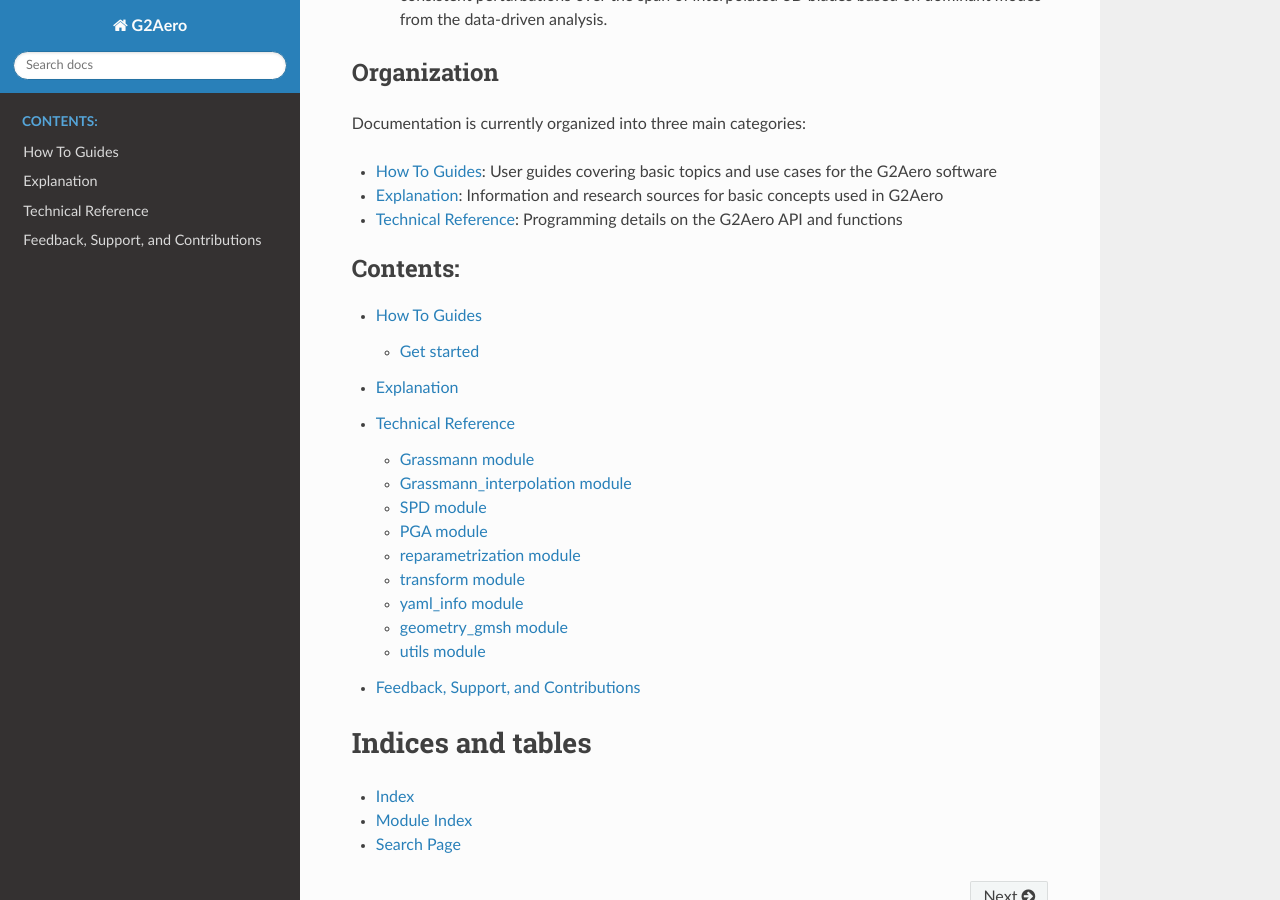
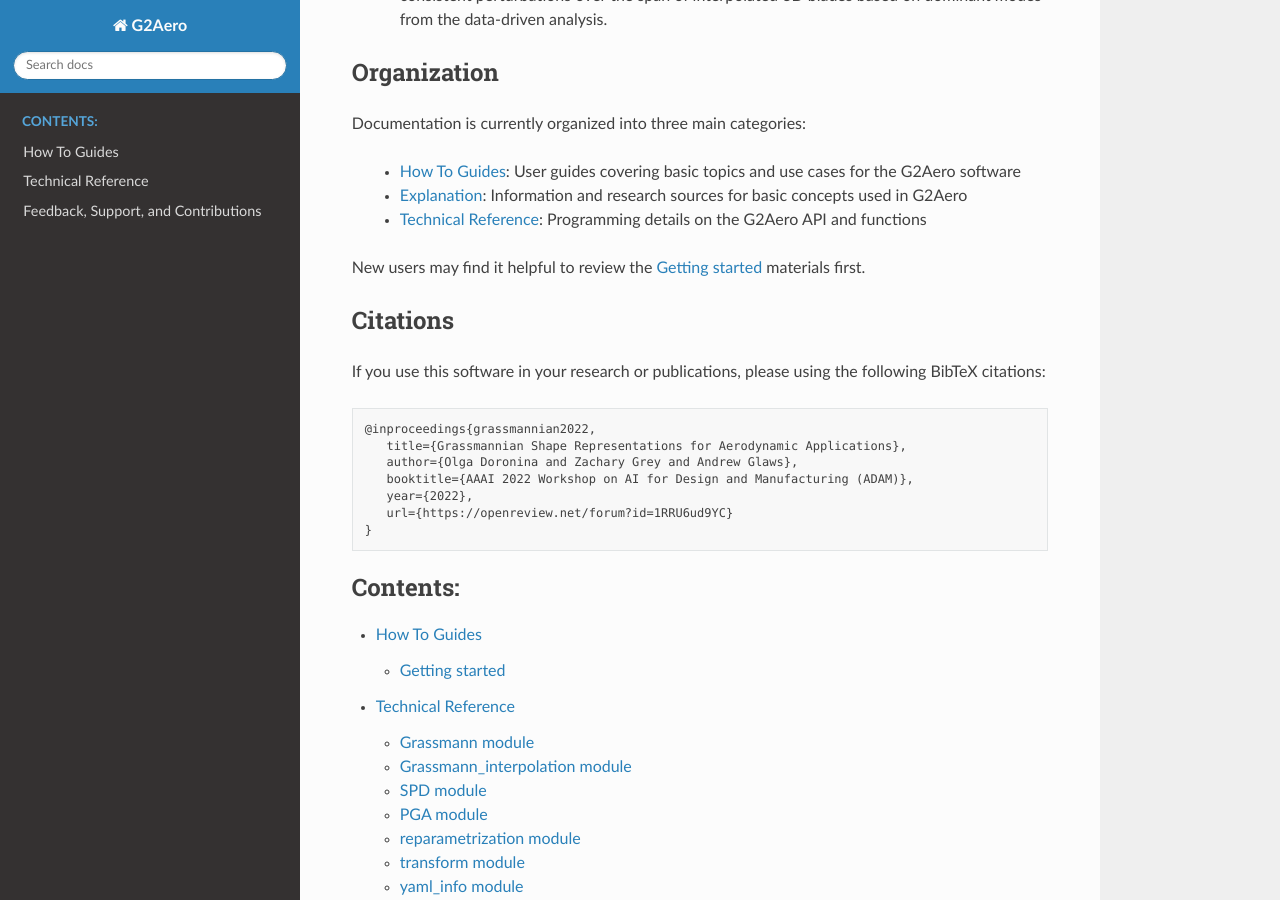
Before and after one commit to NREL/G2Aero, a Sphinx documentation site: the page built from docs/index.rst, in a window 1280 px wide and 900 px high, scrolled down 440 px. Built offline with Sphinx 7.4.7 and the Read the Docs theme 2.0.0, drawn with Linux system fonts in a browser that asks for light colours; pages that are not in the unit, such as notebooks, are missing from menus.

Commit message:
minor changes to doc

```diff
--- a/docs/conf.py
+++ b/docs/conf.py
@@ -30,8 +30,8 @@
 # Add any Sphinx extension module names here, as strings. They can be
 # extensions coming with Sphinx (named 'sphinx.ext.*') or your custom
 # ones.
-extensions = ['nbsphinx_link',
-              'nbsphinx', 'sphinx.ext.autodoc', 'sphinx.ext.coverage', 'sphinx.ext.napoleon', 'sphinx.ext.autosectionlabel']
+extensions = ['nbsphinx_link', 'nbsphinx',
+              'sphinx.ext.autodoc', 'sphinx.ext.coverage', 'sphinx.ext.napoleon', 'sphinx.ext.autosectionlabel']
 
 # Add any paths that contain templates here, relative to this directory.
 templates_path = ['_templates']
@@ -39,7 +39,7 @@
 # List of patterns, relative to source directory, that match files and
 # directories to ignore when looking for source files.
 # This pattern also affects html_static_path and html_extra_path.
-exclude_patterns = ['_build', 'Thumbs.db', '.DS_Store']
+exclude_patterns = ['_build', 'Thumbs.db', '.DS_Store', '.ipynb_checkpoints']
 
 html_js_files = [
     "require.min.js",  # Add to your _static
--- a/docs/how_to_guides/index.rst
+++ b/docs/how_to_guides/index.rst
@@ -4,6 +4,10 @@
    :maxdepth: 1
    :caption: Contents:
 
-   get_started
+   getting_started
+<<<<<<< Updated upstream
    files/0_Data-Driven_Domain
+=======
+   how_to_interpolate_blade
+>>>>>>> Stashed changes
    files/3_How_to_interpolate
--- a/docs/index.rst
+++ b/docs/index.rst
@@ -1,35 +1,46 @@
 Welcome to G2Aero's documentation!
 ==================================
 
- G2Aero is a flexible and practical tool for design and deformation of 2D airfoils and 3D blades using data-driven approaches.
- G2Aero utilizes the geometry of matrix manifolds -- specifically the Grassmannian -- to build a novel framework for representing physics-based separable deformations of shapes.
- G2Aero offers the flexibility to generate perturbations in a customizable way over any portion of the blade.
- The G2Aero framework utilizes data-driven methods based on a curated database of physically relevant airfoils.
- Specific tools include:
+G2Aero is a flexible and practical tool for design and deformation of 2D airfoils and 3D blades using data-driven approaches.
+G2Aero utilizes the geometry of matrix manifolds -- specifically the Grassmannian -- to build a novel framework for representing physics-based separable deformations of shapes.
+G2Aero offers the flexibility to generate perturbations in a customizable way over any portion of the blade.
+The G2Aero framework utilizes data-driven methods based on a curated database of physically relevant airfoils.
+Specific tools include:
 
- -  principal geodesic analysis over normal coordinate neighborhoods of matrix manifolds;
- -  a variety of data-regularized deformations to nominal 2D airfoil shapes;
- -  Riemannian interpolation connecting a sequence of airfoil cross-sections to build 3D blades from 2D data;
- -  consistent perturbations over the span of interpolated 3D blades based on dominant modes from the data-driven analysis.
+   -  principal geodesic analysis over normal coordinate neighborhoods of matrix manifolds;
+   -  a variety of data-regularized deformations to nominal 2D airfoil shapes;
+   -  Riemannian interpolation connecting a sequence of airfoil cross-sections to build 3D blades from 2D data;
+   -  consistent perturbations over the span of interpolated 3D blades based on dominant modes from the data-driven analysis.
 
 Organization
 ------------
 
 Documentation is currently organized into three main categories:
 
-* :ref:`How to Guides`: User guides covering basic topics and use cases for the G2Aero software
-* :ref:`Explanation`: Information and research sources for basic concepts used in G2Aero
-* :ref:`Technical Reference`: Programming details on the G2Aero API and functions
+   * :ref:`How to Guides`: User guides covering basic topics and use cases for the G2Aero software
+   * :ref:`Explanation`: Information and research sources for basic concepts used in G2Aero
+   * :ref:`Technical Reference`: Programming details on the G2Aero API and functions
 
+New users may find it helpful to review the :ref:`Getting Started` materials first.
+
+Citations
+---------
+If you use this software in your research or publications, please using the following BibTeX citations::
+
+   @inproceedings{grassmannian2022,
+      title={Grassmannian Shape Representations for Aerodynamic Applications},
+      author={Olga Doronina and Zachary Grey and Andrew Glaws},
+      booktitle={AAAI 2022 Workshop on AI for Design and Manufacturing (ADAM)},
+      year={2022},
+      url={https://openreview.net/forum?id=1RRU6ud9YC}
+   }
 
 .. toctree::
    :maxdepth: 2
    :caption: Contents:
 
    how_to_guides/index
-   explanation/index
    technical_reference/index
-
    community
 
 
```
Also changed, not shown: docs/.readthedocs.yaml (+29 -0 lines), docs/how_to_guides/get_started.rst (deleted, +0 -76 lines), docs/how_to_guides/getting_started.rst (added, +76 -0 lines).
